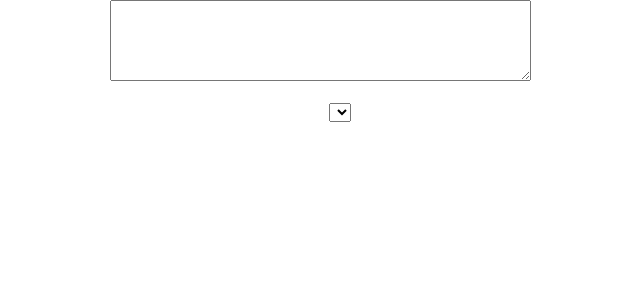
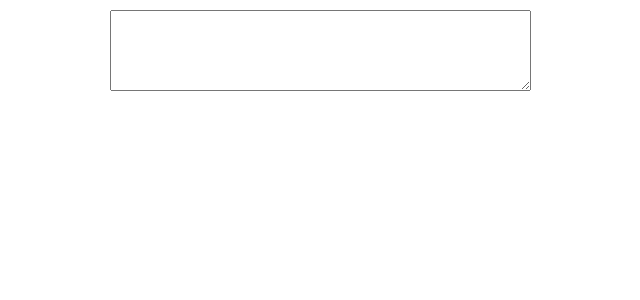
Before and after one commit to mazakk94/elements-drawer, a React (Create React App) app: page / in a window 1280 px wide. Shown: the top 300 px of the page, without its empty margins (320-960 px from the left). Built offline with nearby package versions, Linux system fonts and the light colour scheme.

Commit message:
print component mount/unmount, display elements in a grid, validate gridelement creation

```diff
--- a/src/App.tsx
+++ b/src/App.tsx
@@ -32,7 +32,7 @@ function App() {
     return (
         <div className="App">
             <div>
-                <textarea rows={5} cols={50} onChange={updateParsedLines}/>
+                <textarea style={{margin: 10}} rows={5} cols={50} onChange={updateParsedLines}/>
                 <GridComponent items={parsedLines}/>
             </div>
         </div>
--- a/src/GridComponent.tsx
+++ b/src/GridComponent.tsx
@@ -1,4 +1,4 @@
-import React from "react";
+import React, {useEffect} from "react";
 import {ParsedObject} from "./App";
 
 interface GridComponentProps {
@@ -7,17 +7,28 @@ interface GridComponentProps {
 
 export const GridComponent = ({items}: GridComponentProps) => {
 
-    const printSelectOptions = (element: any) => {
-        return <select>
-            {element.value.split(',').map((option: any, index: any) => {
-                return (<option>{option}</option>)
-            })}
-        </select>;
-    }
+    useEffect(() => {
+        console.log('Component created (mounted)');
+        return () => {
+            console.log('Component destroyed (unmounted)');
+        };
+    }, []);
 
-    const printTextInput = (element: any) => {
+    const maxColumn = Math.max(...items.map(item => item.column));
+    const maxLine = Math.max(...items.map(item => item.line));
+
+    const gridElement = (index: any, element: ParsedObject) => {
+        const style = {
+            gridRow: element.line,
+            gridColumn: element.column,
+        };
+
         return (
-            <input placeholder={element.value}/>);
+            <div className="grid-item" key={index} style={style}>
+                <p>{element.label}</p>
+                {printElement(element)}
+            </div>
+        );
     }
 
     const printElement = (element: any) => {
@@ -28,22 +39,33 @@ export const GridComponent = ({items}: GridComponentProps) => {
         </>;
     }
 
-    const gridElement = (index: any, element: any) => {
-        return (
-            <div key={index}>
-                <p>{element.label}</p>
-                {printElement(element)}
-            </div>
-        );
+    const printSelectOptions = (element: ParsedObject) => {
+        return <select>
+            {element.value.split(',').map((option: any, index: any) => {
+                return (<option key={index}>{option}</option>)
+            })}
+        </select>;
+    }
+
+    const printTextInput = (element: ParsedObject) => {
+        return <input placeholder={element.value}/>;
+    }
+
+    const isValid = (element: any) => {
+        return !(element.value === "" || element.type === "" || element.label === "");
     }
 
     return (
-        <div>
-            <ul>
-                {items.map((element: any, index: any) => {
-                    return gridElement(index, element);
-                })}
-            </ul>
+        <div
+            className="grid-container"
+            style={{
+                gridTemplateColumns: `repeat(${maxColumn}, 1fr)`,
+                gridTemplateRows: `repeat(${maxLine}, auto)`,
+            }}
+        >
+            {items.map((element: any, index: any) => {
+                return isValid(element) ? gridElement(index, element) : null;
+            })}
         </div>
     );
 }
--- a/src/LineParser.tsx
+++ b/src/LineParser.tsx
@@ -14,7 +14,6 @@ export default class LineParser {
             var label = splittedLine[2];
             var type = splittedLine[3];
             var value = splittedLine[4];
-            console.log(`splitted line matches validation, printing values: line:${line},column:${column}, label:${label}, type:${type}, value:${value}`);
             return new ParsedObject(type, label, value, line, column);
         }
     }
--- a/src/index.css
+++ b/src/index.css
@@ -11,3 +11,24 @@ code {
   font-family: source-code-pro, Menlo, Monaco, Consolas, 'Courier New',
     monospace;
 }
+
+.grid-container {
+  display: grid;
+  gap: 16px;
+  padding: 0;
+  margin: 0;
+  list-style-type: none;
+
+  grid-template-columns: repeat(auto-fill, minmax(200px, 1fr));
+}
+
+@media (min-width: 1200px) {
+  .grid-container {
+    grid-template-columns: repeat(10, 1fr);
+  }
+}
+
+.grid-item {
+  margin: 20px;
+  box-sizing: border-box;
+}
```
